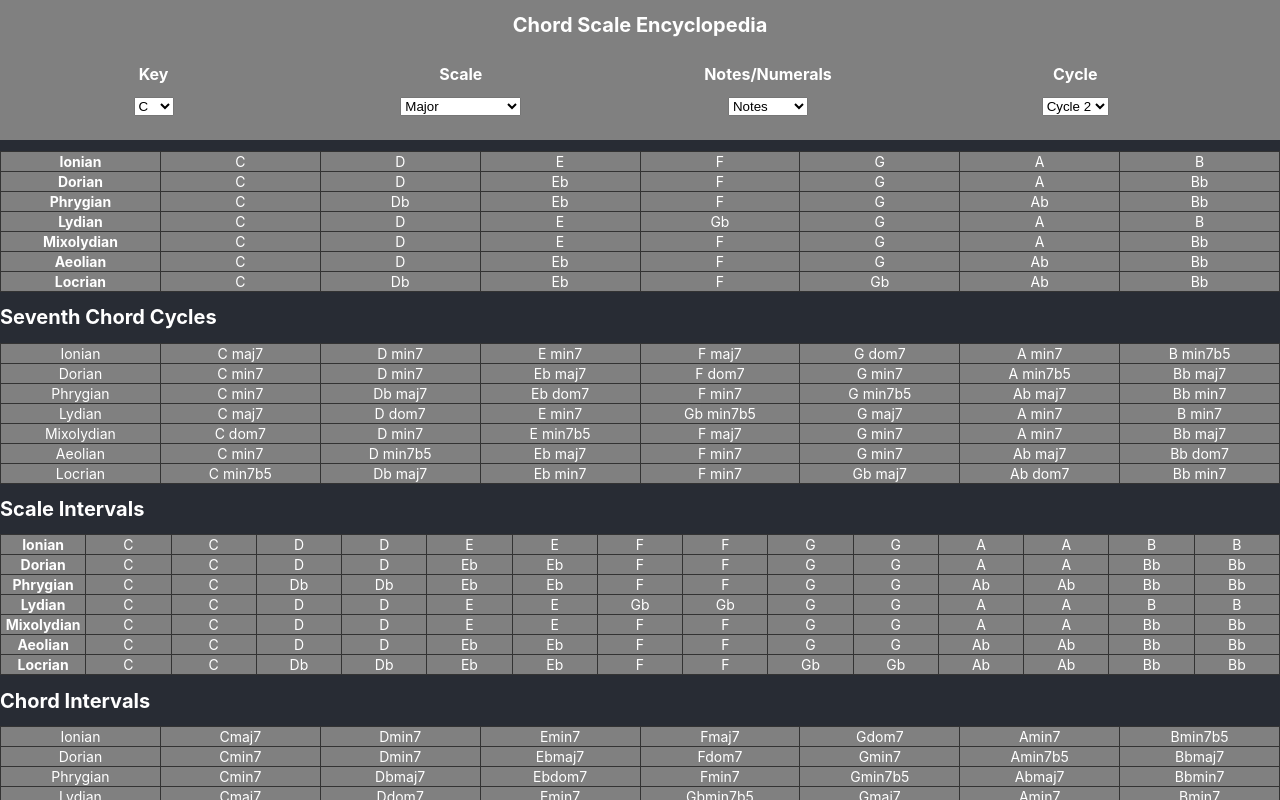
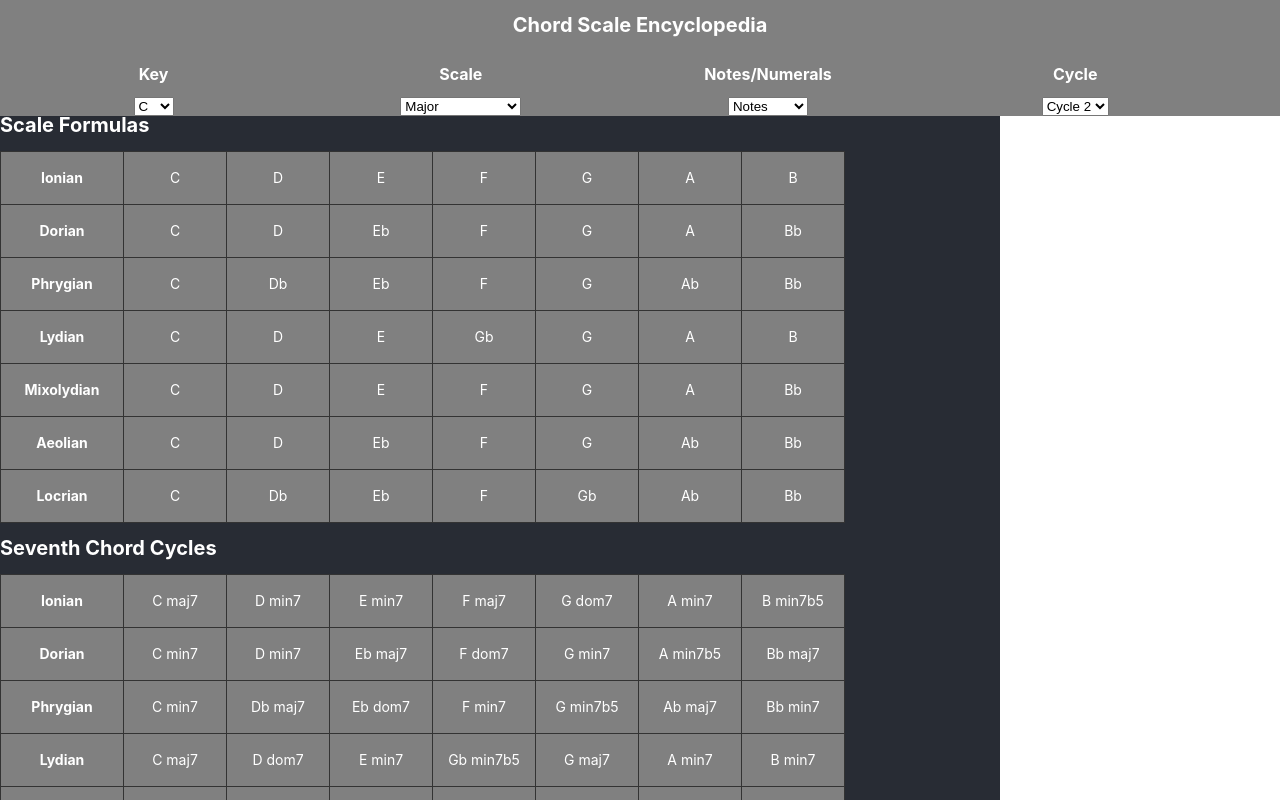
Before and after one commit to walpolsh/chord-scales-v2, a React (Create React App) app: page / in a window 1280 px wide. Shown: the top 800 px of the page. Built offline with nearby package versions, Linux system fonts and the light colour scheme.

Commit message:
basic styling and refactoring

```diff
--- a/src/App.css
+++ b/src/App.css
@@ -5,12 +5,14 @@ table {
 th {
   text-align: center;
   border: 1px solid #333;
-  width: 70px;
+  width: 120px;
+  height: 50px;
 }
 
 td {
   border: 1px solid #333;
-  width: 70px;
+  width: 100px;
+  height: 50px;
 
 }
 
--- a/src/App.js
+++ b/src/App.js
@@ -74,7 +74,6 @@ class App extends Component {
   }
 
   handleHighlight(e) {
-    console.log(e)
       if (e.currentTarget.style.background === 'grey') {
         e.currentTarget.style.background = 'yellow';
         e.currentTarget.style.color = 'black';
--- a/src/containers/Header.js
+++ b/src/containers/Header.js
@@ -1,4 +1,5 @@
 import React from 'react';
+// let circleOf5ths = ['0', '7', '2', '9', '4', '11', '5', '10', '3', '8', '1', '6']
 
 const Header = (props) =>
 <header>
@@ -6,20 +7,21 @@ const Header = (props) =>
           <h1>Chord Scale Encyclopedia</h1>
           <div style={props.headerDiv}>
             <h2>Key</h2>
-              <select onChange={props.changeKey}>
-                <option value='0'>C</option>
-                <option value='1'>Db</option>
-                <option value='2'>D</option>
-                <option value='3'>Eb</option>
-                <option value='4'>E</option>
-                <option value='5'>F</option>
-                <option value='6'>Gb</option>
-                <option value='7'>G</option>
-                <option value='8'>Ab</option>
-                <option value='9'>A</option>
-                <option value='10'>Bb</option>
-                <option value='11'>B</option>
-              </select>
+                <select onChange={props.changeKey}>
+                  <option value='0'>C</option>
+                  <option value='7'>G</option>
+                  <option value='2'>D</option>
+                  <option value='9'>A</option>
+                  <option value='4'>E</option>
+                  <option value='11'>B</option>
+                  <option value='5'>F</option>
+                  <option value='10'>Bb</option>
+                  <option value='3'>Eb</option>
+                  <option value='8'>Ab</option>
+                  <option value='1'>Db</option>
+                  <option value='6'>Gb</option>
+                </select>
+
             </div>
             <div style={props.headerDiv}>
             <h2>Scale</h2>
--- a/src/containers/Intervals/Intervals.js
+++ b/src/containers/Intervals/Intervals.js
@@ -8,33 +8,34 @@ const Intervals = (props) => {
         <tbody>
         {props.scale.map((mode, j) => {
           let [nums, notes, name] = props.buildScale(mode)
-          let chords = props.buildScale(mode)[0][0]
           let noteMap = props.interval.map((x, i) => notes[x])
           let numMap = props.interval.map((x, i) => nums[x])
           let noteResult = notes.map((note, i) => {
             let arr = []
             if(props.interval[0] === 0) {
-              arr.push(<td>{notes[i]}</td>)
-              arr.push( <td> {noteMap[i]} </td> )
+              arr.push(<td key={j++}>{notes[i]}</td>)
+            }  else {
+              arr.push(<td key={j++}>{notes[i]}</td>)
+              arr.push( <td key={j++}>{noteMap[i]} </td> )
+
             }
             return arr
           })
           let numResult = nums.map((num, i) => {
             let arr = []
             if(props.interval[0] === 0) {
-              arr.push(<td>{nums[i]}</td>)
+              arr.push(<td key={j++}>{nums[i]}</td>)
             } else {
-              arr.push(<td>{nums[i]}</td>)
-              arr.push( <td> {numMap[i]} </td> )
+              arr.push(<td key={j++}>{nums[i]}</td>)
+              arr.push( <td key={j++}> {numMap[i]} </td> )
             }
             return arr
           })
           return (
-
-              <tr onClick={props.handleHighlight}>
-                {name.map((x, i) => <th>{x}</th>)}
+              <tr key={j++} onClick={props.handleHighlight}>
+                {name.map((x, i) => <th key={i++}>{x}</th>)}
                 {props.onOff === '1' ? numResult.map((x) => x) : noteResult.map(x => x)  }
-                </tr>
+              </tr>
         )})}
         </tbody>
       </table>
@@ -50,10 +51,10 @@ const Intervals = (props) => {
           let noteResult = notes.map((note, i) => {
             let arr = []
             if (props.interval[0] === 0) {
-              arr.push( <td>{notes[i]}{chords[i]}</td> )
+              arr.push( <td key={j++}>{notes[i]}{chords[i]}</td> )
             } else {
-              arr.push( <td>{notes[i]}{chords[i]}</td> )
-              arr.push( <td>{noteMap[i]}{chordMap[i]}</td> )
+              arr.push( <td key={j++}>{notes[i]}{chords[i]}</td> )
+              arr.push( <td key={j++}>{noteMap[i]}{chordMap[i]}</td> )
 
             }
             return arr
@@ -61,18 +62,17 @@ const Intervals = (props) => {
           let numResult = nums.map((num, i) => {
             let arr = []
             if (props.interval[0] === 0) {
-              arr.push( <td>{nums[i]}{chords[i]}</td> )
+              arr.push( <td key={j++}>{nums[i]}{chords[i]}</td> )
             } else {
-              arr.push( <td>{nums[i]}{chords[i]}</td> )
-              arr.push( <td>{numMap[i]}{chordMap[i]}</td> )
-
+              arr.push( <td key={j++}>{nums[i]}{chords[i]}</td> )
+              arr.push( <td key={j++}>{numMap[i]}{chordMap[i]}</td> )
             }
             return arr
 
           })
           return (
-              <tr onClick={props.handleHighlight}>
-                  {name.map((x, i) => <td>{x}</td>)}
+              <tr key={j++} onClick={props.handleHighlight}>
+                  {name.map((x, i) => <th key={i++}>{x}</th>)}
                 { props.onOff === '1' ? numResult.map((x) => x) : noteResult.map(x => x) }
               </tr>
         )})}
--- a/src/containers/SeventhChordCycles.js
+++ b/src/containers/SeventhChordCycles.js
@@ -16,12 +16,12 @@ const SeventhChordCycles = (props) => {
           <tbody key={j + 1}>
             { props.onOff === '1' ?
             <tr onClick={props.handleHighlight}>
-              <td key={scales}>{`${scaleName}`}</td>
+              <th key={scales}>{`${scaleName}`}</th>
                 {chordCycles.map((y, i) => <td key={i}>{numCycles[i]} {y}</td>)}
             </tr>
             :
             <tr onClick={props.handleHighlight}>
-              <td key={scales}>{`${scaleName}`}</td>
+              <th key={scales}>{`${scaleName}`}</th>
               {chordCycles.map((y, i) => <td key={i}>{noteCycles[i]} {y}</td>)}
             </tr>
             }
--- a/src/containers/scaleFormulas.js
+++ b/src/containers/scaleFormulas.js
@@ -20,7 +20,7 @@ const ScaleFormulas = (props) => {
               { props.buildCycle(nums.map(x => <td key={ i++ }>{ x }</td>)) }
             </tr>
             :
-            <tr onClick={props.handleHighlight}>
+            <tr key={i++} onClick={props.handleHighlight}>
               <th key={ i++ }>{ `${ scaleName }` }</th>
               { props.buildCycle(notes.map(x => <td key={ i ++ }>{ x }</td>)) }
             </tr>
--- a/src/styles/styles.js
+++ b/src/styles/styles.js
@@ -2,13 +2,12 @@
   export const headerStyle = {
     position: 'fixed',
     top: '0',
-    height: '15%',
     width: '100%',
     textAlign: 'center',
     background: 'gray',
     color: 'white',
-    paddingBottom: '20px',
   }
+
   export const bodyDiv = {
     paddingTop: '100px',
   }
@@ -17,7 +16,6 @@
     width: '24%',
   }
   export const tableStyle = {
-      width: '100%',
       tableLayout: 'fixed',
       textAlign: 'center',
       background: 'gray',
@@ -31,4 +29,5 @@
     justifyContent: 'center',
     fontSize: '14px',
     color: 'white',
+    width: '1000px',
   }
```
